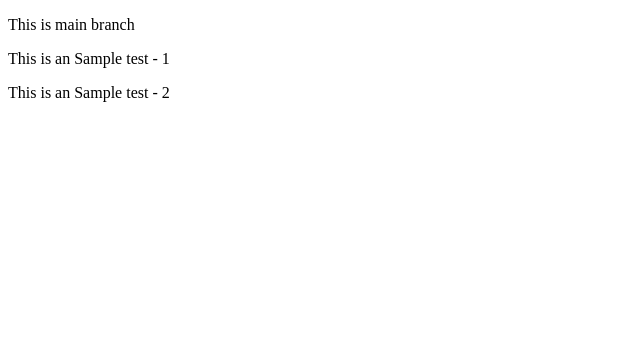
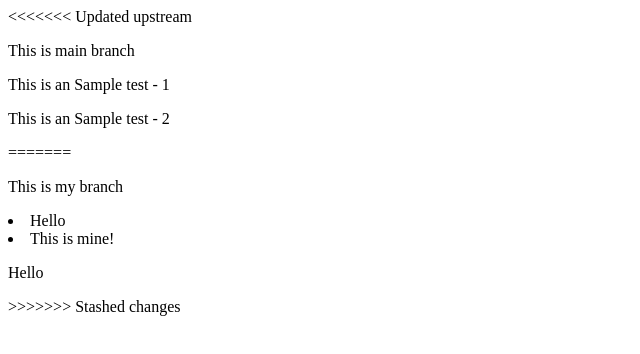
Before and after one commit to Pradeep0321/test-merge, a plain HTML site: page index.html in a window 1280 px wide. Shown: the whole page, without its empty margins (0-640 px from the left). Drawn offline with Linux system fonts and the light colour scheme.

Commit message:
Update index.html

```diff
--- a/index.html
+++ b/index.html
@@ -7,8 +7,15 @@
     <title>Sample</title>
 </head>
 <body>
+<<<<<<< Updated upstream
     <p>This is main branch</p>
     <p>This is an Sample test - 1</p>
     <p>This is an Sample test - 2</p>
+=======
+    <p>This is my branch</p>
+    <li>Hello</li>
+    <li>This is mine!</li>
+    <p>Hello</p>
+>>>>>>> Stashed changes
 </body>
 </html>
```
